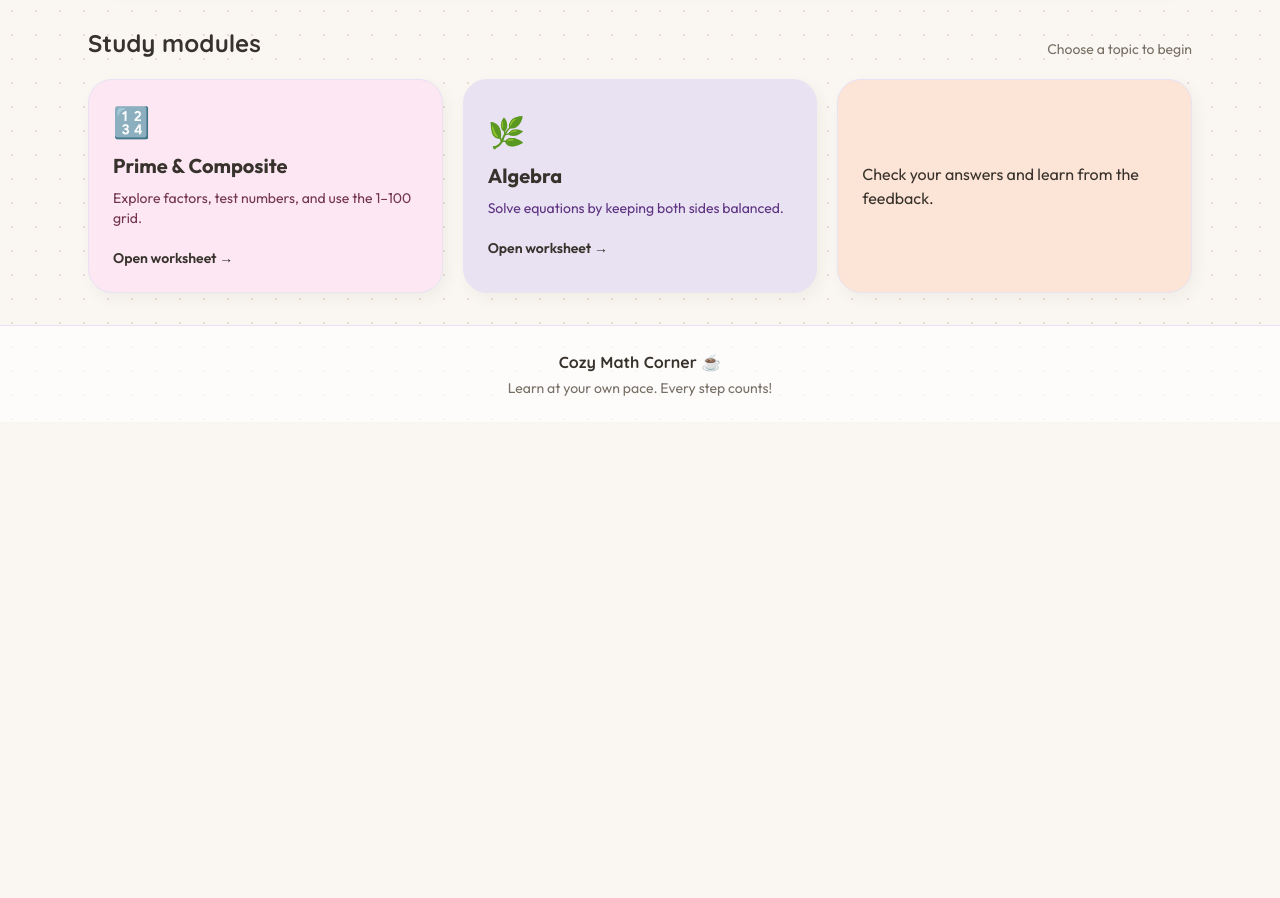
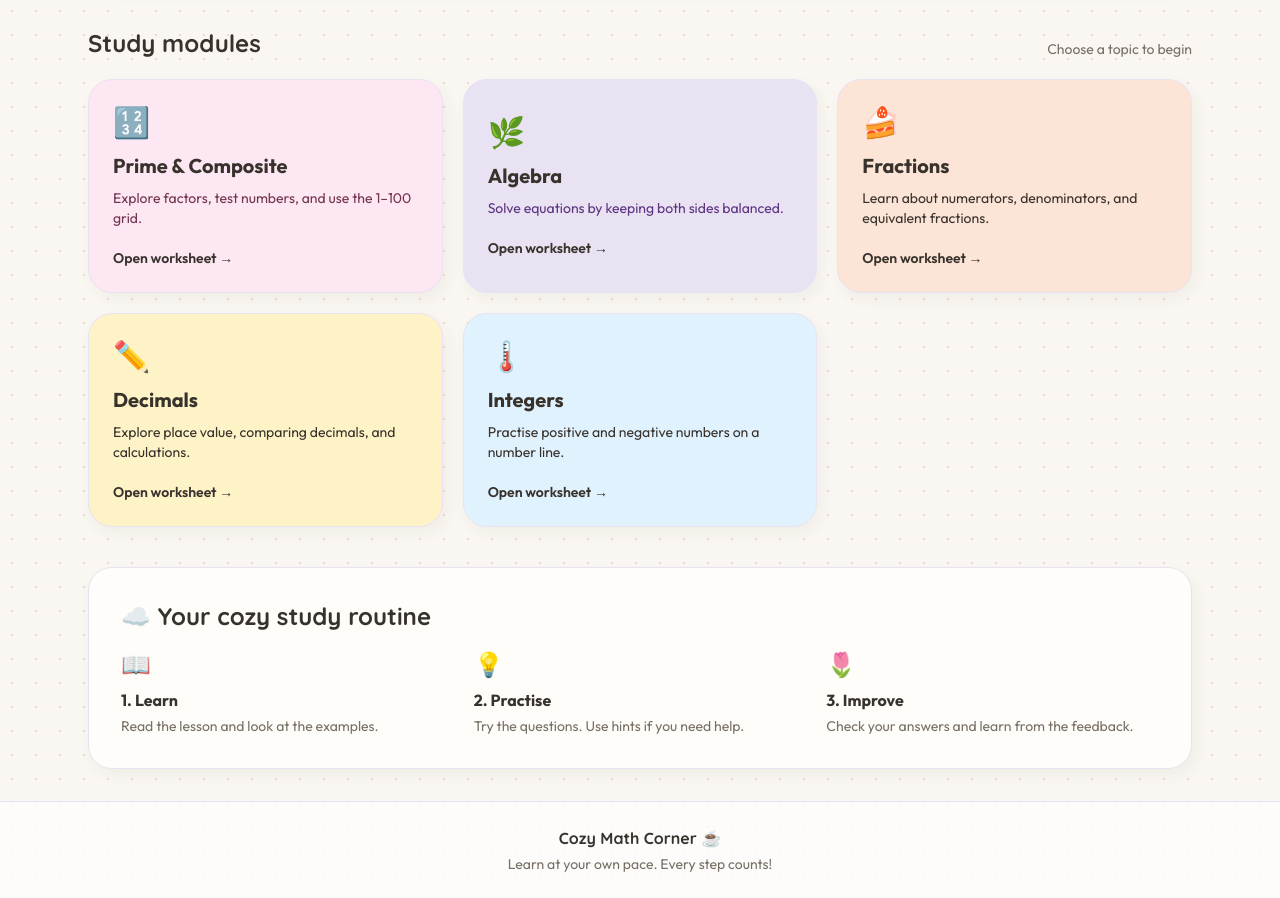
Before and after one commit to giyuxmuichiro/Grade6-Math-Study-Guide, a plain HTML site: page index.html in a window 1280 px wide. Shown: the part 601-1499 px from the top of the page. Before the commit the page ends 1023 px from the top, so only its background shows below. Drawn offline with nearby package versions, Linux system fonts and the light colour scheme.

```diff
--- a/index.html
+++ b/index.html
@@ -309,8 +309,45 @@
         </button>
 
         <button onclick="switchView('fraction')" class="paper-card sticky-note-peach rounded-3xl p-6 text-left">
-          <span class="text-3
+          <span class="text-3xl">🍰</span>
+          <h3 class="font-bold text-xl mt-3 mb-2">Fractions</h3>
+          <p class="text-sm">Learn about numerators, denominators, and equivalent fractions.</p>
+          <div class="mt-5 text-sm font-semibold">Open worksheet →</div>
+        </button>
 
+        <button onclick="switchView('decimal')" class="paper-card sticky-note-yellow rounded-3xl p-6 text-left">
+          <span class="text-3xl">✏️</span>
+          <h3 class="font-bold text-xl mt-3 mb-2">Decimals</h3>
+          <p class="text-sm">Explore place value, comparing decimals, and calculations.</p>
+          <div class="mt-5 text-sm font-semibold">Open worksheet →</div>
+        </button>
+
+        <button onclick="switchView('integer')" class="paper-card sticky-note-blue rounded-3xl p-6 text-left">
+          <span class="text-3xl">🌡️</span>
+          <h3 class="font-bold text-xl mt-3 mb-2">Integers</h3>
+          <p class="text-sm">Practise positive and negative numbers on a number line.</p>
+          <div class="mt-5 text-sm font-semibold">Open worksheet →</div>
+        </button>
+
+      </div>
+    </div>
+
+    <div class="paper-card rounded-3xl p-6 md:p-8">
+      <h2 class="text-2xl font-bold font-quicksand mb-4">☁️ Your cozy study routine</h2>
+      <div class="grid sm:grid-cols-3 gap-5">
+        <div>
+          <div class="text-2xl mb-2">📖</div>
+          <h3 class="font-bold">1. Learn</h3>
+          <p class="text-sm text-pastel-muted mt-1">Read the lesson and look at the examples.</p>
+        </div>
+        <div>
+          <div class="text-2xl mb-2">💡</div>
+          <h3 class="font-bold">2. Practise</h3>
+          <p class="text-sm text-pastel-muted mt-1">Try the questions. Use hints if you need help.</p>
+        </div>
+        <div>
+          <div class="text-2xl mb-2">🌷</div>
+          <h3 class="font-bold">3. Improve</h3>
           <p class="text-sm text-pastel-muted mt-1">Check your answers and learn from the feedback.</p>
         </div>
       </div>
```
